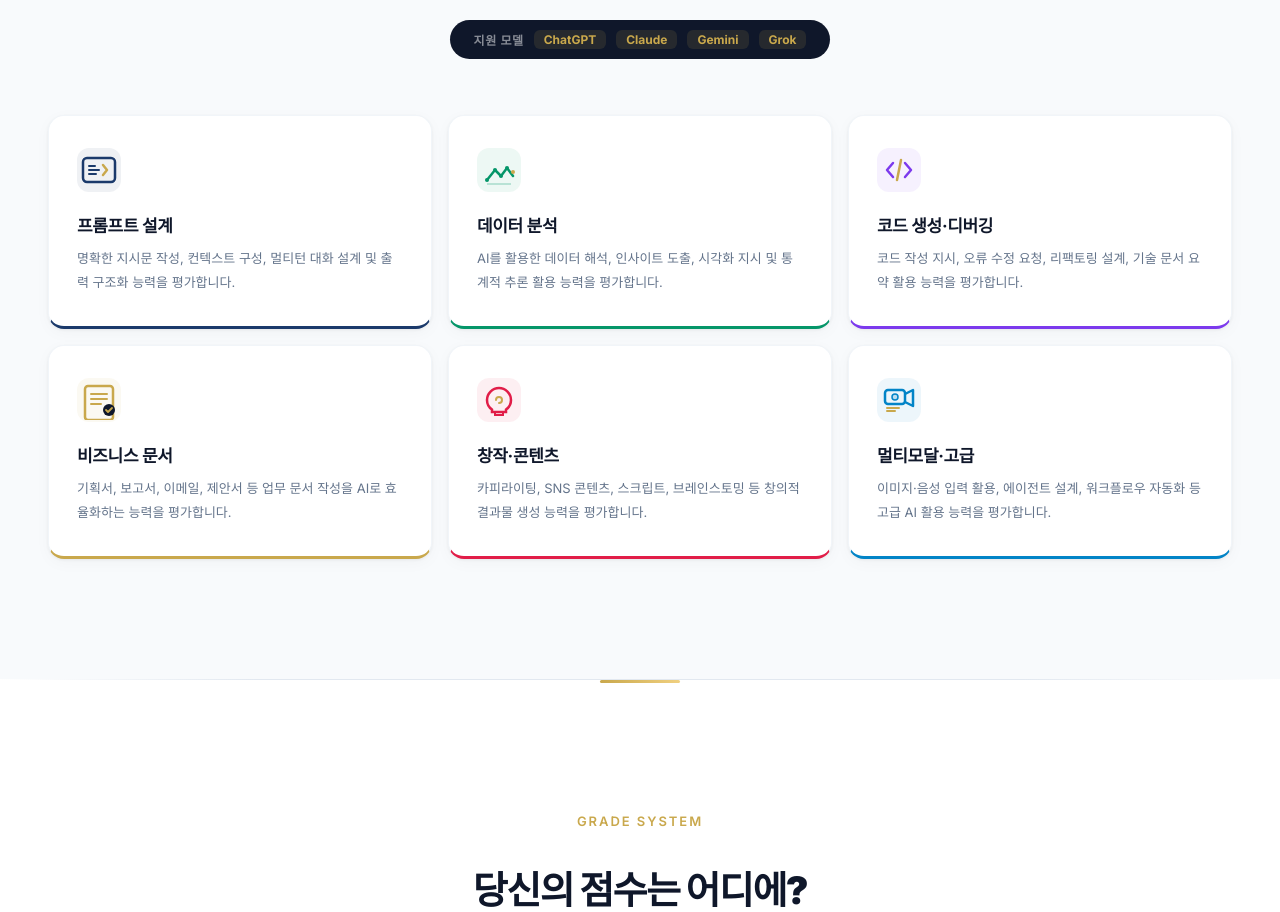
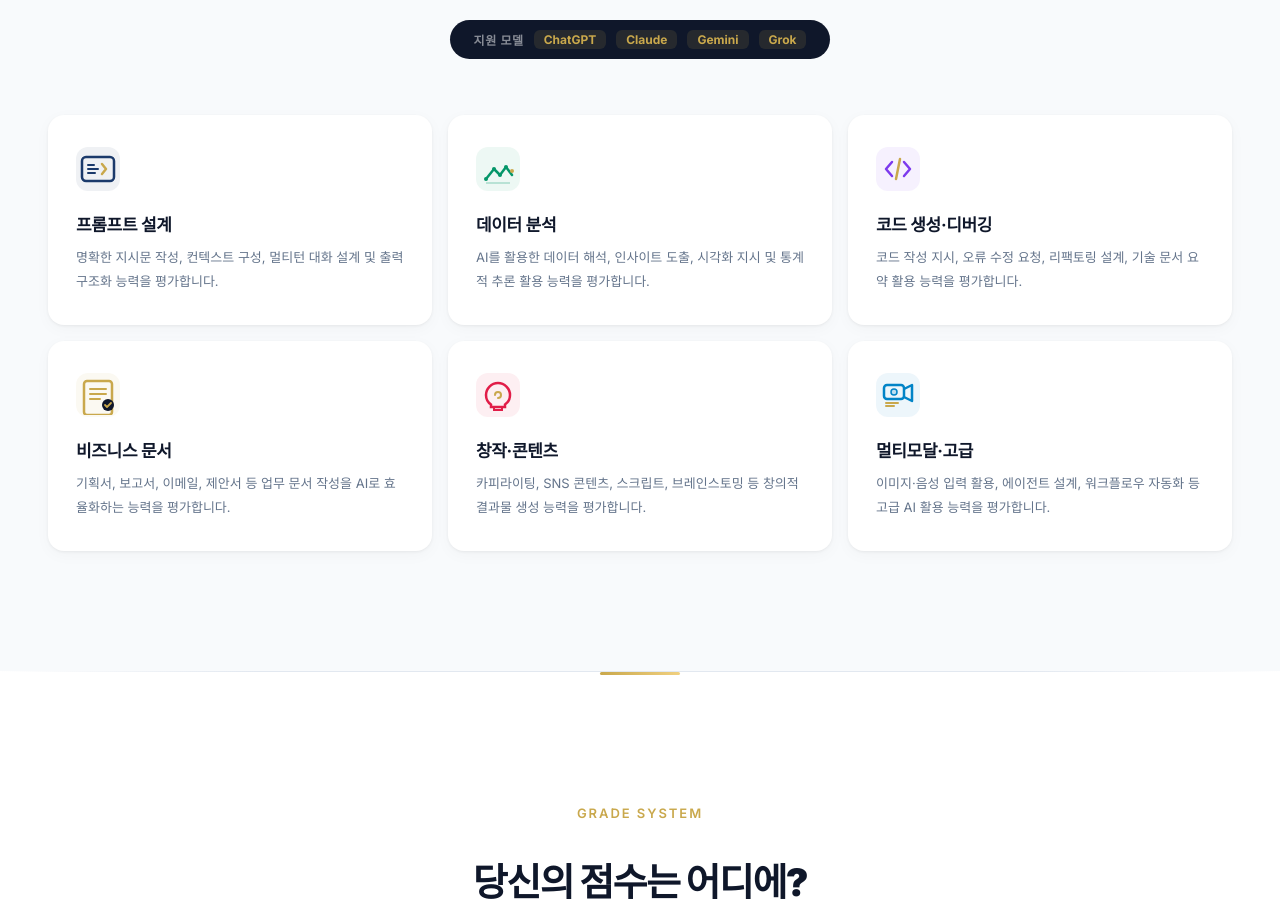
Before and after one commit to seojoonkim/tapex, a Next.js app: page / in a window 1280 px wide. Shown: the part 3685-4597 px from the top of the page. Built offline with nearby package versions, Linux system fonts and the light colour scheme.

Commit message:
fix: remove borders from exam category cards

```diff
--- a/src/app/page.tsx
+++ b/src/app/page.tsx
@@ -838,9 +838,7 @@
               background: '#fff', borderRadius: 16,
               padding: isMobile ? '28px 24px' : '32px 28px',
               boxShadow: '0 1px 3px rgba(0,0,0,0.06), 0 4px 16px rgba(0,0,0,0.03)',
-              border: '1px solid #F1F5F9',
               transition: 'transform 0.2s, box-shadow 0.2s',
-              borderBottom: `3px solid ${c.color}`,
             }}
               onMouseEnter={e => { e.currentTarget.style.transform = 'translateY(-4px)'; e.currentTarget.style.boxShadow = '0 8px 32px rgba(0,0,0,0.08)'; }}
               onMouseLeave={e => { e.currentTarget.style.transform = 'translateY(0)'; e.currentTarget.style.boxShadow = '0 1px 3px rgba(0,0,0,0.06), 0 4px 16px rgba(0,0,0,0.03)'; }}
```
